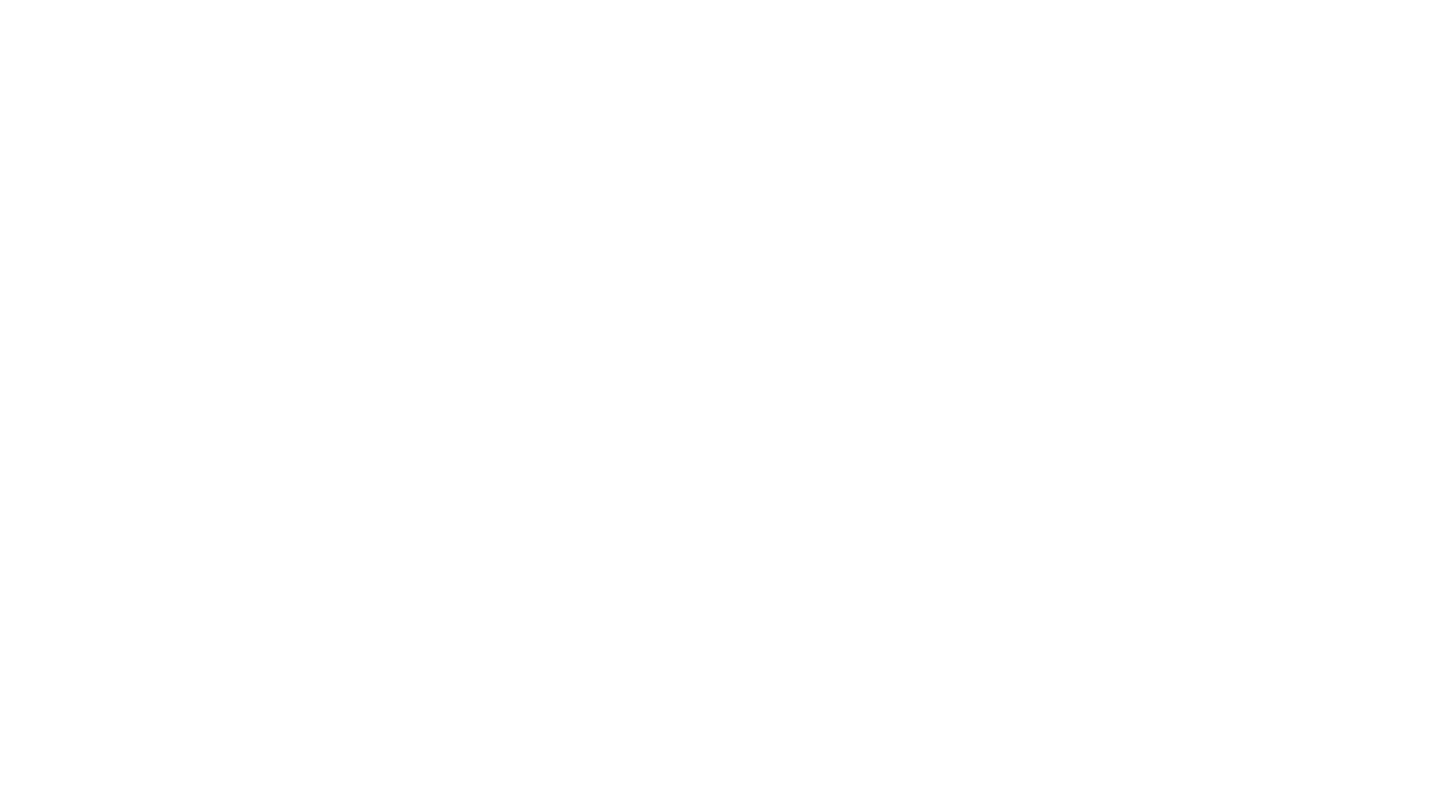
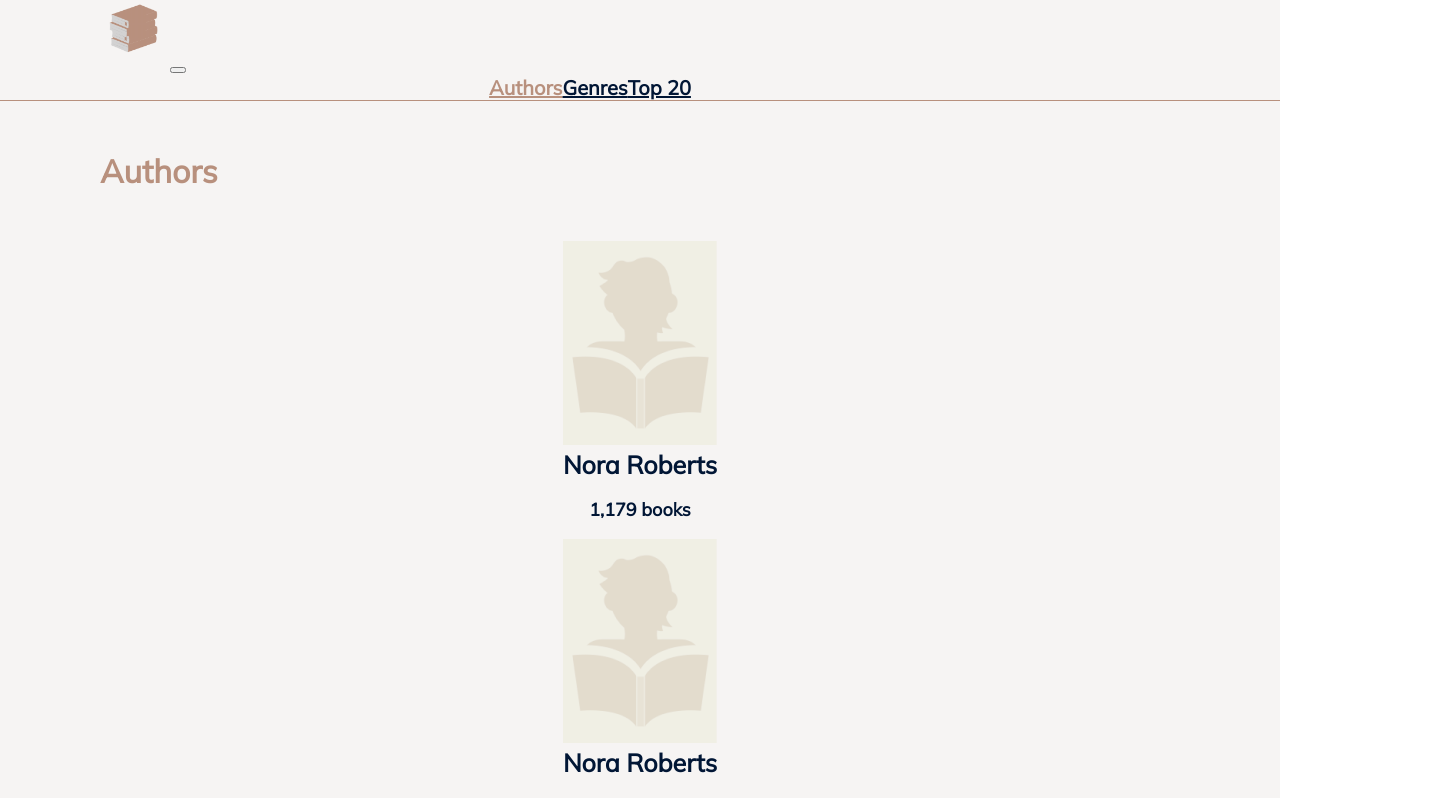
Before and after one commit to filiperecharte/FEUP-PRI, a React (Create React App) app in the folder website/client/: page /authors in a window 1280 px wide. Before the commit this address had no page. Shown: the top 798 px of the page, 1440 px wide, since content can reach past the window. Built offline with nearby package versions, Linux system fonts and the light colour scheme; the HTML template or start-up script is replaced by a standard one.

Commit message:
Add authors page

```diff
--- a/website/client/src/App.js
+++ b/website/client/src/App.js
@@ -3,6 +3,7 @@
 import {AboutPage} from "./pages/AboutPage";
 import './css/style.css';
 import {BookPage} from "./pages/BookPage";
+import {AuthorsPage} from "./pages/AuthorsPage";
 
 function App() {
   return (
@@ -12,6 +13,7 @@
           <Route path="/" element={<MainPage />} />
           <Route path="/about" element={<AboutPage />} />
           <Route path="/book:id" element={<BookPage />} />
+          <Route path="/authors" element={<AuthorsPage />} />
         </Routes>
       </Router>
     </div>
--- /dev/null
+++ b/website/client/src/components/AuthorCard.js
@@ -0,0 +1,15 @@
+import {Card, Col} from "react-bootstrap";
+
+export function AuthorCard({name, books, img}) {
+  return (
+    <Col md={3} sm={3} className="mb-4">
+      <Card id="authorCard">
+        <Card.Img src={img} alt="Author image"/>
+        <Card.ImgOverlay>
+          <Card.Title>{name}</Card.Title>
+          <Card.Text>{books} books</Card.Text>
+        </Card.ImgOverlay>
+      </Card>
+    </Col>
+  )
+}
--- a/website/client/src/components/Navbar.js
+++ b/website/client/src/components/Navbar.js
@@ -1,9 +1,9 @@
 import {Nav, Navbar} from "react-bootstrap";
 
 
-export function NavBar() {
+export function NavBar({needsBottom, authors, genres, top20}) {
   return(
-    <Navbar collapseOnSelect expand="lg" id="navbar">
+    <Navbar collapseOnSelect expand="lg" id="navbar" className={needsBottom ? "withBottom" : null}>
         <Navbar.Brand href="/">
           <img
             src="logo_1.png"
@@ -16,7 +16,7 @@
         <Navbar.Toggle aria-controls="responsive-navbar-nav" />
         <Navbar.Collapse id="responsive-navbar-nav" className="justify-content-end">
           <Nav>
-            <Nav.Link href="#">Authors</Nav.Link>
+            <Nav.Link href="/authors" className={authors ? "active" : null}>Authors</Nav.Link>
             <Nav.Link href="#">Genres</Nav.Link>
             <Nav.Link href="#">Top 20</Nav.Link>
           </Nav>
--- a/website/client/src/css/style.css
+++ b/website/client/src/css/style.css
@@ -59,6 +59,19 @@
 
 #navbar .collapse {
     margin-right: 100px;
+}
+
+#navbar .active {
+    color: var(--brown);
+}
+
+.withBottom{
+    padding-bottom: 0;
+    border-bottom: 1px solid var(--brown);
+}
+
+#navbar .navbar-nav {
+    text-align: center;
 }
 
 /******** Main Page ********/
@@ -295,11 +308,6 @@
     margin-bottom: 50px;
 }
 
-#aboutPage #navbar {
-    padding-bottom: 0;
-    border-bottom: 1px solid var(--brown);
-}
-
 /******** Ratings Distribution ********/
 #ratingDist {
     min-width: 230px;
@@ -471,3 +479,56 @@
         margin-bottom: 60px;
     }
 }
+
+/******** Author Card ********/
+#authorCard {
+    text-align: center;
+    border-radius: 9px;
+    border-color: var(--brown);
+}
+
+#authorCard img{
+    opacity: 70%;
+}
+
+#authorCard .card-title {
+    font-weight: bold;
+    font-size: 25px;
+}
+
+#authorCard .card-text {
+    text-align: center;
+    font-weight: bold;
+}
+
+#authorCard .card-img-overlay {
+    top: unset;
+    bottom: 50px;
+}
+
+@media (max-width: 576px) {
+    #authorCard {
+        width: 50%;
+        margin-left: auto;
+        margin-right: auto;
+    }
+
+    #authorCard .card-img-overlay {
+        bottom: 35px;
+    }
+}
+
+@media (max-width: 643px) and (min-width: 577px) {
+    #authorCard .card-img-overlay {
+        bottom:15px;
+    }
+
+    #authorCard .card-title, #authorCard .card-text{
+        font-size: unset;
+    }
+}
+
+/******** Authors Page ********/
+#authorsPage h1 {
+    margin-bottom: 50px;
+}
--- a/website/client/src/pages/AboutPage.js
+++ b/website/client/src/pages/AboutPage.js
@@ -12,7 +12,7 @@
 
   return (
     <div id="aboutPage">
-      <NavBar />
+      <NavBar needsBottom={true}/>
       <div className="layout box">
           <h1>About Us</h1>
           <div className="aboutApp">
--- /dev/null
+++ b/website/client/src/pages/AuthorsPage.js
@@ -0,0 +1,30 @@
+import {NavBar} from "../components/Navbar";
+import {Footer} from "../components/Footer";
+import {AuthorCard} from "../components/AuthorCard";
+import {Row} from "react-bootstrap";
+import {useEffect} from "react";
+
+export function AuthorsPage() {
+
+  useEffect(() => {
+    document.title = "Books4You | Authors"
+  }, [])
+
+  return (
+    <div id="authorsPage">
+      <NavBar authors={true} needsBottom={true}/>
+      <div className="layout box">
+        <h1>Authors</h1>
+        <Row>
+          <AuthorCard name="Nora Roberts" books="1,179" img="/img/defaultAuthor.png" />
+          <AuthorCard name="Nora Roberts" books="1,179" img="/img/defaultAuthor.png" />
+          <AuthorCard name="Nora Roberts" books="1,179" img="/img/defaultAuthor.png" />
+          <AuthorCard name="Nora Roberts" books="1,179" img="/img/defaultAuthor.png" />
+          <AuthorCard name="Nora Roberts" books="1,179" img="/img/defaultAuthor.png" />
+          <AuthorCard name="Nora Roberts" books="1,179" img="/img/defaultAuthor.png" />
+        </Row>
+      </div>
+      <Footer/>
+    </div>
+  )
+}
--- a/website/client/src/pages/BookPage.js
+++ b/website/client/src/pages/BookPage.js
@@ -35,7 +35,7 @@
 
   return (
     <>
-      <NavBar />
+      <NavBar needsBottom={true}/>
       <div className="layout box" id="bookPage">
         <Row className="firstRow">
           <Col md={4} className="coverHolder">
```
Also changed, not shown: website/client/public/img/defaultAuthor.png (added).
